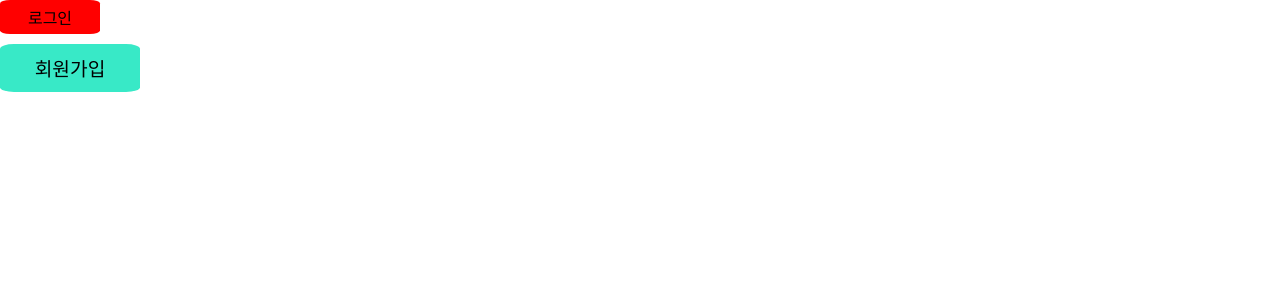
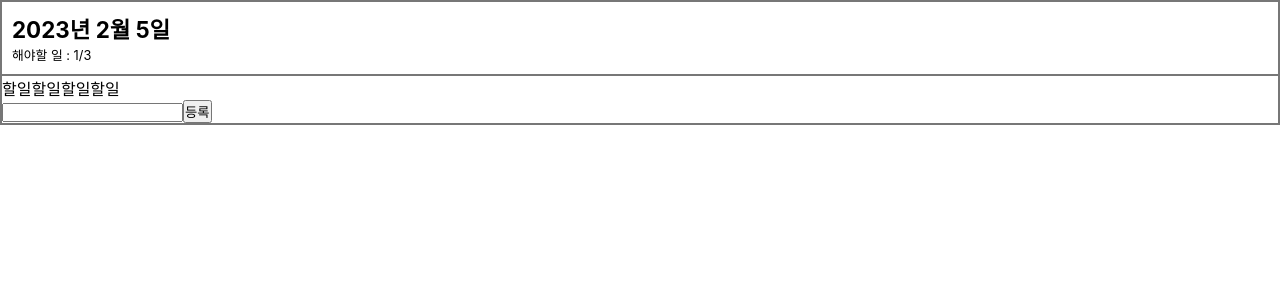
Before and after one commit to Eun-Hee/20230128_react, a React (Create React App) app in the folder todos/: page / in a window 1280 px wide. Shown: the top 300 px of the page. Built offline with nearby package versions, Linux system fonts and the light colour scheme.

Commit message:
Button추가
Button추가

```diff
--- a/todos/src/App.js
+++ b/todos/src/App.js
@@ -1,16 +1,42 @@
-import { ThemeProvider } from "styled-components";
 import "./App.css"; // webpack이라는 도구가 css, 이미지 파일 등 정적파일 로딩을 할 수 있게 해준다.
+import TodoHeader from "./component/TodoHeader";
+import TodoList from "./component/TodoList";
+import TodoCreate from "./component/TodoCreate";
+import styled, { createGlobalStyle } from "styled-components";
 
-import Button from "./component/Button";
+const GlobalStyle = createGlobalStyle`
+    *{
+        margin : 0;
+        padding : 0;
+        box-sizing: border-box;
+    }
+
+    a {
+        text-decoration: non;
+        color : inherit;
+    }
+
+    li {
+        list-style: none;
+    }
+`;
 
 function App() {
   return (
     <div>
-      <Button text="로그인" bgColor="red" />
-      {/* bgColor="blue"를 지우면 컬러가 다른 컬러로 적용됨 */}
-      <Button text="회원가입" big />
+      <Container>
+        <GlobalStyle />
+        <TodoHeader />
+        <TodoList />
+        <TodoCreate />
+      </Container>
     </div>
   );
 }
 
+const Container = styled.div`
+  border: 2px solid;
+  border-color: ${({ theme }) => theme.colors.border};
+`;
+
 export default App;
--- a/todos/src/component/Button.jsx
+++ b/todos/src/component/Button.jsx
@@ -55,4 +55,8 @@ const StyledButton = styled.div`
   //margin-bottom: 10px;
 `;
 
+export const BigButton = styled(StyledButton)`
+  width: 200px;
+  padding: 20px;
+`;
 export default Button;
--- /dev/null
+++ b/todos/src/component/TodoCreate.jsx
@@ -0,0 +1,10 @@
+function TodoCreate() {
+  return (
+    <div>
+      <input type="text" />
+      <button>등록</button>
+    </div>
+  );
+}
+
+export default TodoCreate;
--- /dev/null
+++ b/todos/src/component/TodoHeader.jsx
@@ -0,0 +1,28 @@
+import styled from "styled-components";
+
+function TodoHeader() {
+  return (
+    <Container>
+      <DateText>2023년 2월 5일</DateText>
+      <CountText>해야할 일 : 1/3</CountText>
+    </Container>
+  );
+}
+
+const Container = styled.div`
+  border-bottom: 2px solid;
+  border-color: ${({ theme }) => theme.colors.border};
+  padding: 10px;
+`;
+
+const DateText = styled.p`
+  font-size: 1.4rem;
+  font-weight: 700;
+`;
+
+const CountText = styled.span`
+  font-size: 0.8rem;
+  color: "#888";
+`;
+
+export default TodoHeader;
--- /dev/null
+++ b/todos/src/component/TodoItem.jsx
@@ -0,0 +1,5 @@
+function TodoItem() {
+  return <il>할일</il>;
+}
+
+export default TodoItem;
--- /dev/null
+++ b/todos/src/component/TodoList.jsx
@@ -0,0 +1,14 @@
+import TodoItem from "./TodoItem";
+
+function TodoList() {
+  return (
+    <ul>
+      <TodoItem />
+      <TodoItem />
+      <TodoItem />
+      <TodoItem />
+    </ul>
+  );
+}
+
+export default TodoList;
--- a/todos/src/styles.js
+++ b/todos/src/styles.js
@@ -3,7 +3,7 @@ import { lighten } from "polished";
 export const theme = {
   colors: {
     main: "#38e9c7",
-    border: "#eee",
+    border: "#777",
     hover: lighten(0.05, "#38e9c7"),
   },
 };
```
